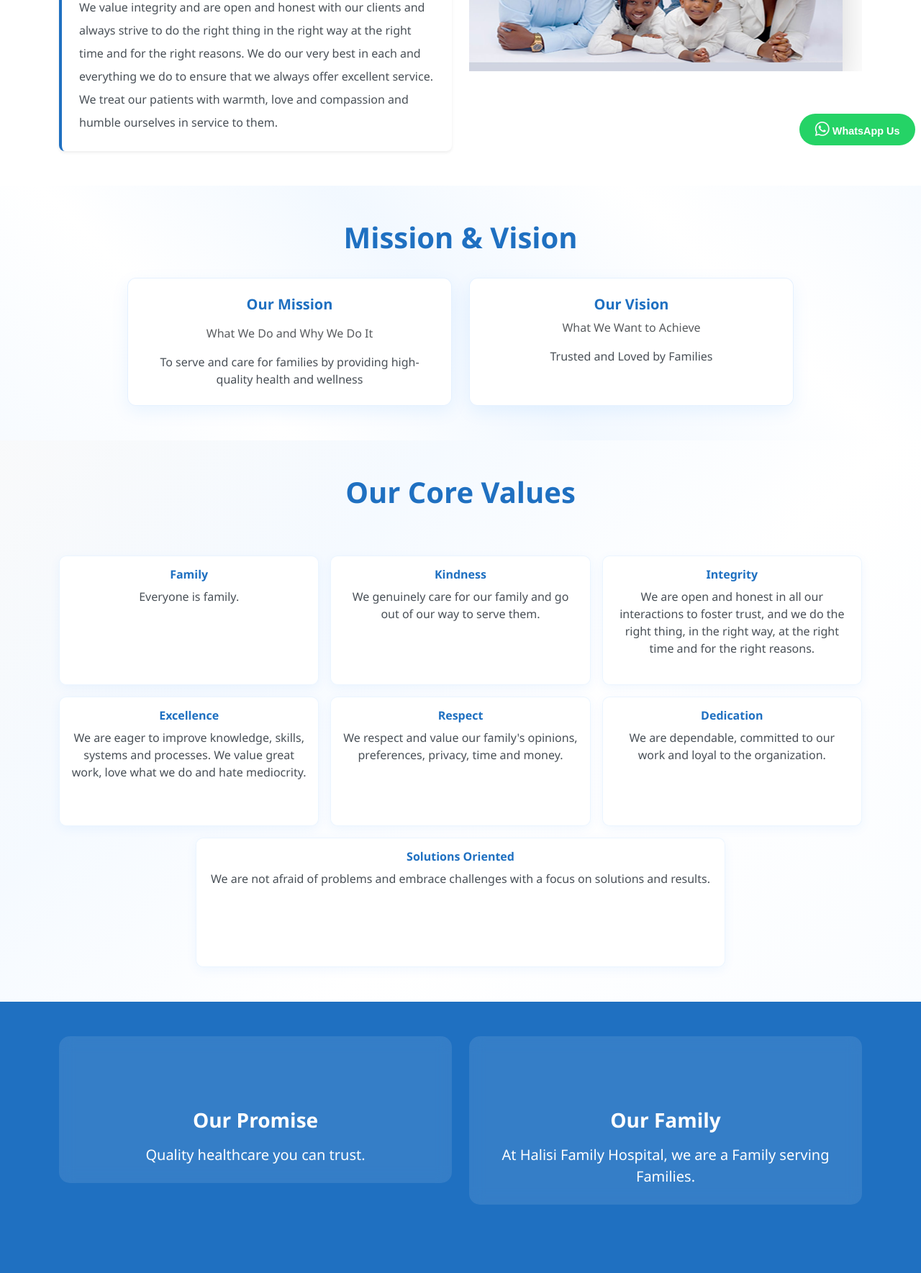
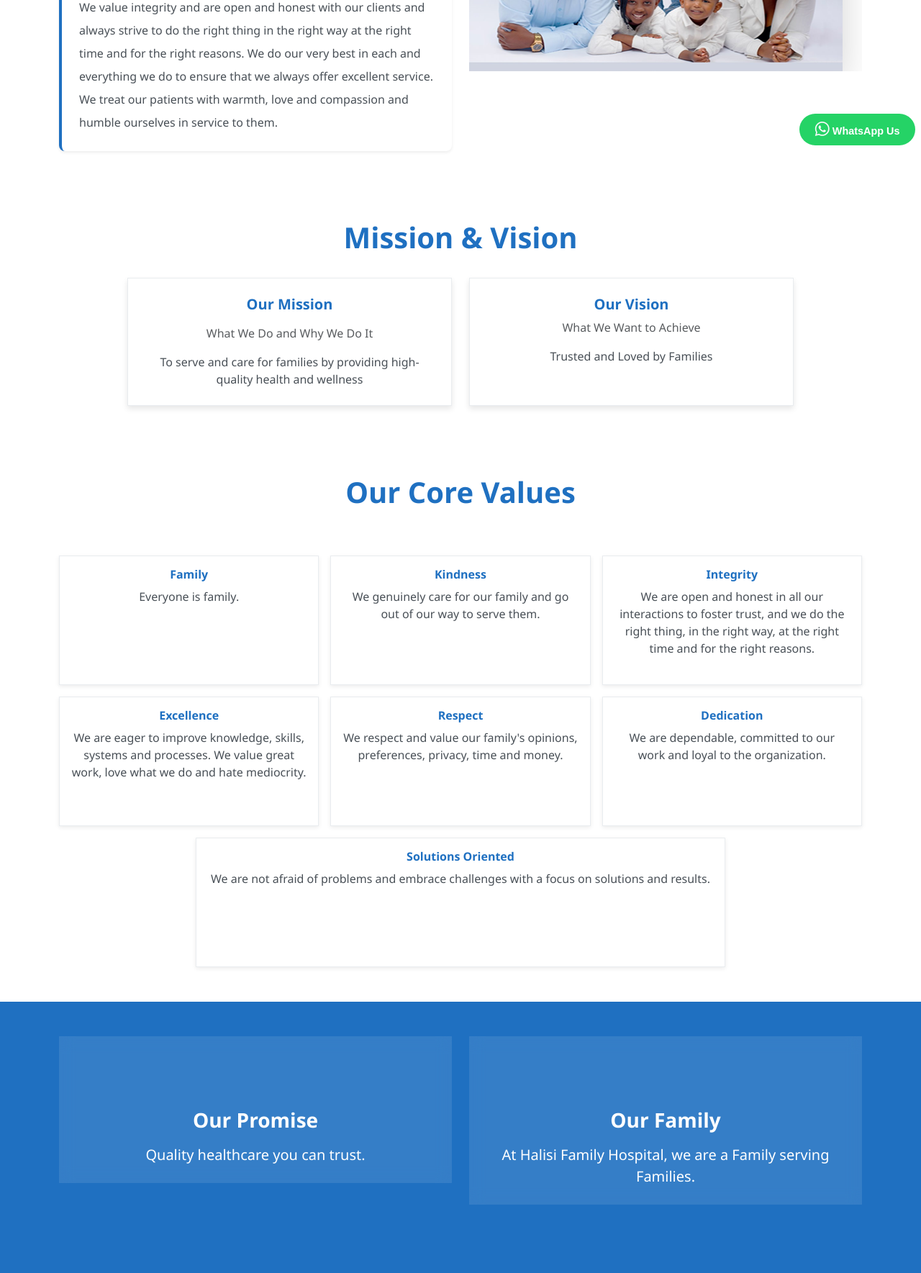
Before and after one commit to Mediacrest-Digital/Updated-Halisi-Website, a Django app: page /about_us in a window 1280 px wide. Shown: the part 590-2359 px from the top of the page at 72% size. Run offline with Django 5.2, Linux system fonts and the light colour scheme; data that the repository does not hold is empty.

Commit message:
Final verdict of the code

```diff
--- a/apps/website/templates/website/about.html
+++ b/apps/website/templates/website/about.html
@@ -43,9 +43,6 @@
 
 <!-- Mission & Vision Section with Enhanced Styling -->
 <section class="mission-vision py-5 position-relative">
-    <!-- Smoke Effect Background -->
-    <div class="smoke-background"></div>
-
     <div class="container position-relative">
         <div class="row justify-content-center">
             <div class="col-12 text-center mb-4">
@@ -82,9 +79,6 @@
 
 <!-- Core Values Section with Enhanced Styling -->
 <section class="values-section py-5 position-relative">
-    <!-- Smoke Effect Background -->
-    <div class="smoke-background-alt"></div>
-
     <div class="container position-relative">
         <div class="row">
             <div class="col-12 text-center mb-5">
@@ -221,8 +215,6 @@
         font-family: 'Poppins', 'Segoe UI', Arial, sans-serif !important;
     }
 
-    /* Enhanced Styles with Smoke Effects and Better Cards */
-
     /* Existing Styles */
     .bg-gradient-primary {
         background: linear-gradient(135deg, #f8f9ff 0%, #e8f2ff 100%);
@@ -254,34 +246,24 @@
         border-left: 4px solid #1F70C1;
     }
 
-    /* Smoke Background Effects */
+    /* UPDATED STYLES - Remove gradients and blue hover effects */
+
+    /* Make Mission & Vision and Core Values sections pure white */
+    .mission-vision {
+        background: #ffffff !important;
+    }
+
+    .values-section {
+        background: #ffffff !important;
+    }
+
+    /* Remove smoke background effects completely */
     .smoke-background {
-        position: absolute;
-        top: 0;
-        left: 0;
-        right: 0;
-        bottom: 0;
-        background: linear-gradient(45deg,
-                rgba(0, 123, 255, 0.03) 0%,
-                rgba(255, 255, 255, 0.8) 25%,
-                rgba(0, 123, 255, 0.05) 50%,
-                rgba(255, 255, 255, 0.9) 75%,
-                rgba(0, 123, 255, 0.03) 100%);
-        z-index: 1;
+        display: none !important;
     }
 
     .smoke-background-alt {
-        position: absolute;
-        top: 0;
-        left: 0;
-        right: 0;
-        bottom: 0;
-        background: linear-gradient(135deg,
-                rgba(248, 249, 250, 0.9) 0%,
-                rgba(0, 123, 255, 0.04) 30%,
-                rgba(255, 255, 255, 0.95) 60%,
-                rgba(0, 123, 255, 0.02) 100%);
-        z-index: 1;
+        display: none !important;
     }
 
     /* Remove fading for Mission & Vision and Core Values titles */
@@ -291,22 +273,21 @@
         position: relative;
     }
 
-    /* Enhanced Mission & Vision Cards */
+    /* Updated Mission & Vision Cards - Pure white with gray hover effects and sharp edges */
     .mission-vision-card {
-        background: rgba(255, 255, 255, 0.95);
-        border: 1px solid rgba(0, 123, 255, 0.1);
-        border-radius: 12px;
-        box-shadow: 0 8px 25px rgba(0, 123, 255, 0.08);
+        background: #ffffff !important;
+        border: 1px solid #e9ecef;
+        border-radius: 0px;
+        box-shadow: 0 4px 8px rgba(0, 0, 0, 0.1);
         transition: all 0.3s ease;
-        backdrop-filter: blur(10px);
         position: relative;
         z-index: 2;
     }
 
     .mission-vision-card:hover {
-        transform: translateY(-8px);
-        box-shadow: 0 15px 35px rgba(0, 123, 255, 0.15);
-        border-color: rgba(0, 123, 255, 0.2);
+        transform: translateY(-3px);
+        box-shadow: 0 6px 12px rgba(0, 0, 0, 0.15);
+        border-color: #dee2e6;
     }
 
     .mission-vision-card .card-icon {
@@ -318,7 +299,6 @@
         align-items: center;
         justify-content: center;
         margin: 0 auto;
-        box-shadow: 0 4px 15px rgba(0, 123, 255, 0.3);
     }
 
     .mission-vision-card .card-icon i {
@@ -326,23 +306,22 @@
         color: white;
     }
 
-    /* Enhanced Value Cards - Smaller Size */
+    /* Updated Value Cards - Pure white with gray hover effects and sharp edges */
     .value-card-enhanced {
-        background: rgba(255, 255, 255, 0.95);
-        border: 1px solid rgba(0, 123, 255, 0.08);
-        border-radius: 10px;
-        box-shadow: 0 4px 15px rgba(0, 123, 255, 0.06);
+        background: #ffffff !important;
+        border: 1px solid #e9ecef;
+        border-radius: 0px;
+        box-shadow: 0 2px 6px rgba(0, 0, 0, 0.08);
         transition: all 0.3s ease;
-        backdrop-filter: blur(8px);
         position: relative;
         z-index: 2;
         min-height: 180px;
     }
 
     .value-card-enhanced:hover {
-        transform: translateY(-5px);
-        box-shadow: 0 8px 25px rgba(0, 123, 255, 0.12);
-        border-color: rgba(0, 123, 255, 0.15);
+        transform: translateY(-2px);
+        box-shadow: 0 4px 10px rgba(0, 0, 0, 0.12);
+        border-color: #dee2e6;
     }
 
     .value-icon-enhanced {
@@ -368,8 +347,7 @@
     }
 
     /* Make core values and hero image backgrounds match index page */
-    .hero-about,
-    .values-section {
+    .hero-about {
         background: #fff !important;
     }
 
@@ -380,7 +358,7 @@
 
     .promise-content,
     .family-content {
-        border-radius: 15px;
+        border-radius: 0px;
         background: rgba(255, 255, 255, 0.1);
         backdrop-filter: blur(10px);
     }
@@ -448,11 +426,6 @@
             font-size: 1rem;
         }
     }
-
-    /* Remove background color from about us hero section */
-    .hero-about {
-        background: none !important;
-    }
 </style>
 
 {% include 'website/components/footer.html' %}
```
